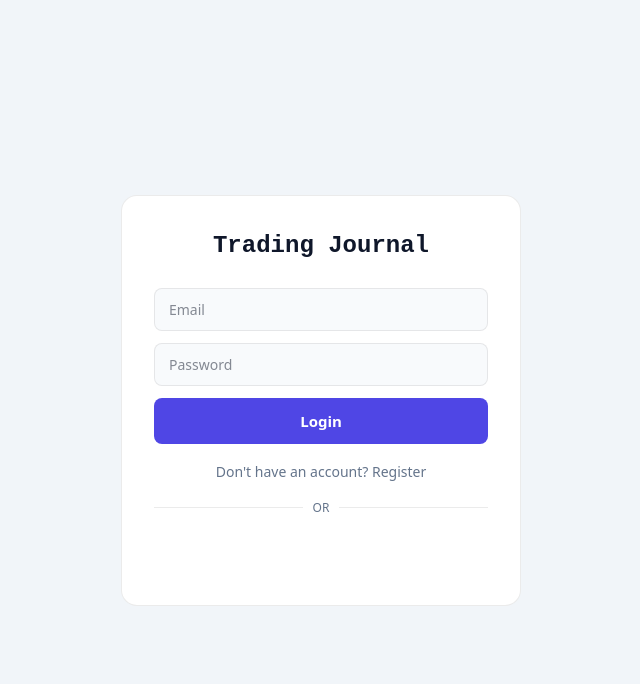
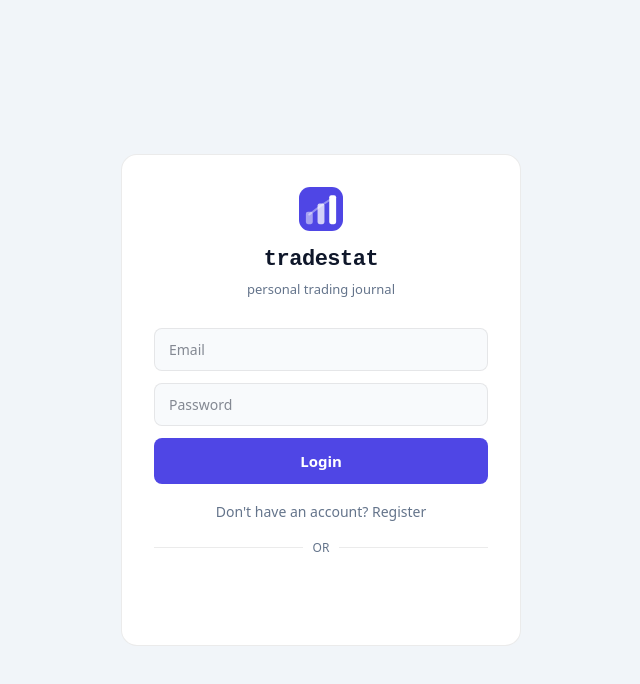
Before and after one commit to nvekay/tradeapp, a React (Vite) app in the folder frontend/: page /login in a window 1280 px wide. Shown: the top 684 px of the page, without its empty margins (319-959 px from the left). Built offline with nearby package versions, Linux system fonts and the light colour scheme; no server answers.

Commit message:
feat: update Login page - tradestat branding with logo

```diff
--- a/frontend/src/pages/Login.tsx
+++ b/frontend/src/pages/Login.tsx
@@ -58,8 +58,16 @@ export default function Login() {
   return (
     <div style={{ display: 'flex', justifyContent: 'center', alignItems: 'center', minHeight: '100vh', background: '#f1f5f9' }}>
       <div style={{ background: C.card, padding: 32, borderRadius: 16, width: '100%', maxWidth: 400, border: `1px solid ${C.border}` }}>
-        <div style={{ fontFamily: "'Space Mono', monospace", fontSize: 24, fontWeight: 700, color: C.text, textAlign: 'center', marginBottom: 24 }}>
-          Trading Journal
+        <div style={{ marginBottom: 28, textAlign: 'center' }}>
+          <svg xmlns="http://www.w3.org/2000/svg" viewBox="0 0 32 32" width="44" height="44" style={{ margin: '0 auto 12px', display: 'block' }}>
+            <rect width="32" height="32" rx="8" fill="#4f46e5"/>
+            <rect x="5" y="18" width="5" height="9" rx="1.5" fill="rgba(255,255,255,0.5)"/>
+            <rect x="13.5" y="12" width="5" height="15" rx="1.5" fill="rgba(255,255,255,0.75)"/>
+            <rect x="22" y="6" width="5" height="21" rx="1.5" fill="#ffffff"/>
+            <polyline points="7.5,20 16,13.5 24.5,8" stroke="rgba(255,255,255,0.4)" strokeWidth="1.5" fill="none" strokeLinecap="round" strokeLinejoin="round"/>
+          </svg>
+          <div style={{ fontFamily: "'Space Mono', monospace", fontSize: 22, fontWeight: 700, color: C.text, letterSpacing: '-0.5px' }}>tradestat</div>
+          <div style={{ fontSize: 13, color: C.muted, marginTop: 4 }}>personal trading journal</div>
         </div>
 
         {error && <div style={{ color: C.red, fontSize: 14, marginBottom: 16, textAlign: 'center' }}>{error}</div>}
```
